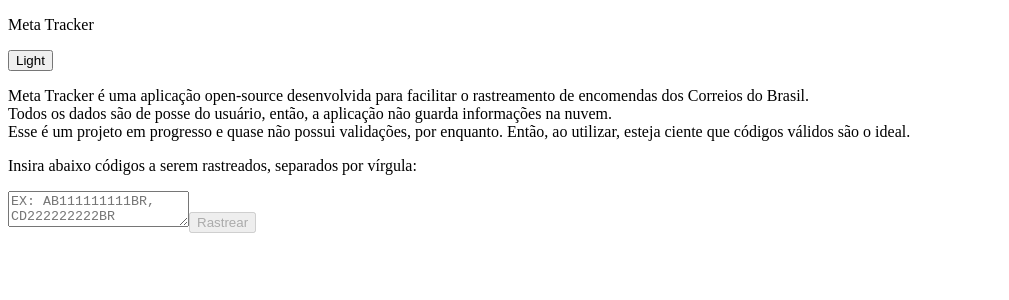
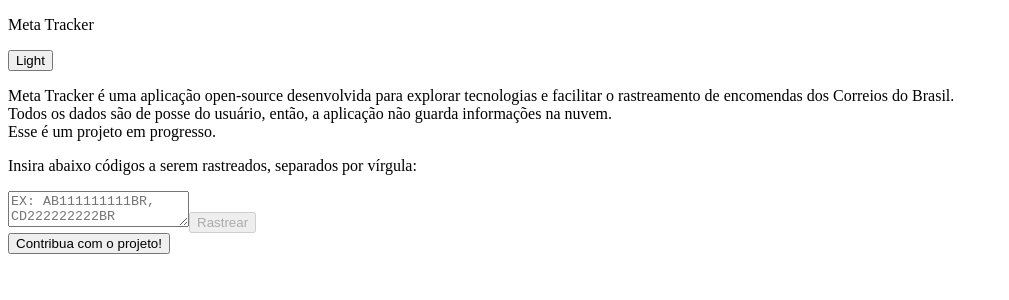
Before and after one commit to bfpimentel/meta-tracker, a Next.js app in the folder web/: page / in a window 1280 px wide. Shown: the top 300 px of the page, without its empty margins (0-1009 px from the left). Built offline with nearby package versions, Linux system fonts and the light colour scheme.

Commit message:
feat: abstract components and add contribution bt

```diff
--- /dev/null
+++ b/web/components/Page.tsx
@@ -0,0 +1,36 @@
+import React, { FunctionComponent } from "react";
+import Head from "next/head";
+import ThemeSwitcher from "@/components/ThemeSwitcher";
+
+const Page: FunctionComponent<{}> = ({ children }) => {
+  return (
+    <div className="flex flex-col items-center justify-between min-h-screen">
+      <Head>
+        <title>Meta Tracker</title>
+        <link rel="icon" href="/favicon.ico" />
+      </Head>
+
+      <main className="flex flex-col max-w-3xl py-4 px-2">
+        <div className="flex flex-row justify-between">
+          <p className="text-4xl text-center font-semibold">Meta Tracker</p>
+          <ThemeSwitcher />
+        </div>
+        {children}
+      </main>
+
+      <footer className="flex flex-col justify-between py-4 px-2 max-w-3xl w-full">
+        <div className="border-t border-black border-opacity-10 dark:border-white dark:border-opacity-10"></div>
+        <a
+          href="https://github.com/bfpimentel/meta-tracker"
+          className="self-center "
+        >
+          <button className="mt-4 p-2 rounded-md font-bold bg-black text-white dark:bg-white dark:text-black">
+            Contribua com o projeto!
+          </button>
+        </a>
+      </footer>
+    </div>
+  );
+};
+
+export default Page;
--- a/web/components/ThemeSwitcher.tsx
+++ b/web/components/ThemeSwitcher.tsx
@@ -1,7 +1,7 @@
 import React, { useEffect, useState } from "react";
 import { useTheme } from "next-themes";
 
-export default function ThemeSwitcher() {
+const ThemeSwitcher = () => {
   const { theme, setTheme } = useTheme();
   const [isMounted, setIsMounted] = useState(false);
 
@@ -23,4 +23,6 @@
       {theme === "light" ? "Dark" : "Light"}
     </button>
   );
-}
+};
+
+export default ThemeSwitcher;
--- a/web/pages/_app.tsx
+++ b/web/pages/_app.tsx
@@ -1,11 +1,14 @@
 import React from "react";
 import { ThemeProvider } from "next-themes";
 import "tailwindcss/tailwind.css";
+import Page from "@/components/Page";
 
 function MyApp({ Component, pageProps }) {
   return (
     <ThemeProvider attribute="class">
-      <Component {...pageProps} />
+      <Page>
+        <Component {...pageProps} />
+      </Page>
     </ThemeProvider>
   );
 }
--- a/web/pages/index.tsx
+++ b/web/pages/index.tsx
@@ -1,7 +1,5 @@
-import React, { useEffect, useState } from "react";
-import Head from "next/head";
+import React, { useState } from "react";
 import { useRouter } from "next/router";
-import ThemeSwitcher from "@/components/ThemeSwitcher";
 
 export default function Home() {
   const router = useRouter();
@@ -16,41 +14,31 @@
     const isCodeNotValid = (code: string) =>
       !/^[A-Z]{2}[0-9]{9}[A-Z]{2}$/.test(code);
 
-    const codes = input.trim().replace(" ", "");
-    const splitCodes = codes.split(",");
+    const codesInput = input.trim().replace(/[^A-Za-z0-9,]/g, "");
+    const splitCodes = codesInput.split(",");
     const invalidCodes = splitCodes.filter(isCodeNotValid);
 
     if (invalidCodes.length > 0) {
-      alert(`Existem códigos inválidos: ${invalidCodes.join()}`);
+      setInput(codesInput);
+      alert(`Existem códigos inválidos: ${invalidCodes.join(", ")}`);
       return;
     }
 
-    router.push(`/${codes}`);
+    router.push(`/${codesInput}`);
   };
 
   return (
-    <div className="flex flex-col items-center justify-between min-h-screen">
-      <Head>
-        <title>Meta Tracker</title>
-        <link rel="icon" href="/favicon.ico" />
-      </Head>
-
-      <main className="flex flex-col max-w-3xl py-4 px-2 w-full">
-        <div className="flex flex-row justify-between">
-          <p className="text-4xl text-center font-semibold">Meta Tracker</p>
-          <ThemeSwitcher />
-        </div>
+    <>
       <div className="mt-4 border-t border-black border-opacity-10 dark:border-white dark:border-opacity-10"></div>
       <p className="text-xl mt-4">
-          Meta Tracker é uma aplicação open-source desenvolvida para facilitar o
-          rastreamento de encomendas dos Correios do Brasil.
+        Meta Tracker é uma aplicação open-source desenvolvida para explorar
+        tecnologias e facilitar o rastreamento de encomendas dos Correios do
+        Brasil.
         <br />
         Todos os dados são de posse do usuário, então, a aplicação não guarda
         informações na nuvem.
         <br />
-          Esse é um projeto em progresso e quase não possui validações, por
-          enquanto. Então, ao utilizar, esteja ciente que códigos válidos são o
-          ideal.
+        Esse é um projeto em progresso.
       </p>
       <div className="mt-4 border-t border-black border-opacity-10 dark:border-white dark:border-opacity-10"></div>
       <p className="text-xl mt-4">
@@ -58,6 +46,7 @@
       </p>
       <textarea
         onChange={(event) => setInput(event.target.value)}
+        value={input}
         placeholder="EX: AB111111111BR, CD222222222BR"
         className="
             p-2 mt-4 bg-transparent border rounded-md outline-none
@@ -72,11 +61,6 @@
       >
         Rastrear
       </button>
-      </main>
-
-      <footer className="flex flex-col justify-between py-4 px-2 max-w-3xl w-full">
-        <div className="border-t border-black border-opacity-10 dark:border-white dark:border-opacity-10"></div>
-      </footer>
-    </div>
+    </>
   );
 }
```
Also changed, not shown: web/pages/[codes].tsx (+8 -22 lines). Lines whose indentation alone changed are shown as unchanged.
